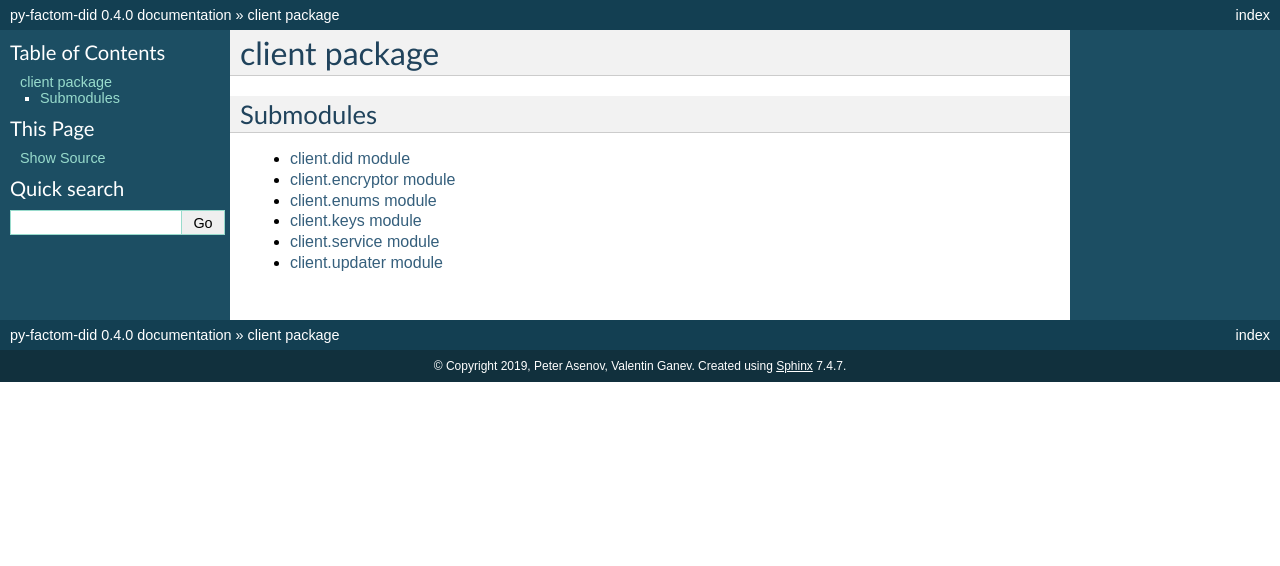
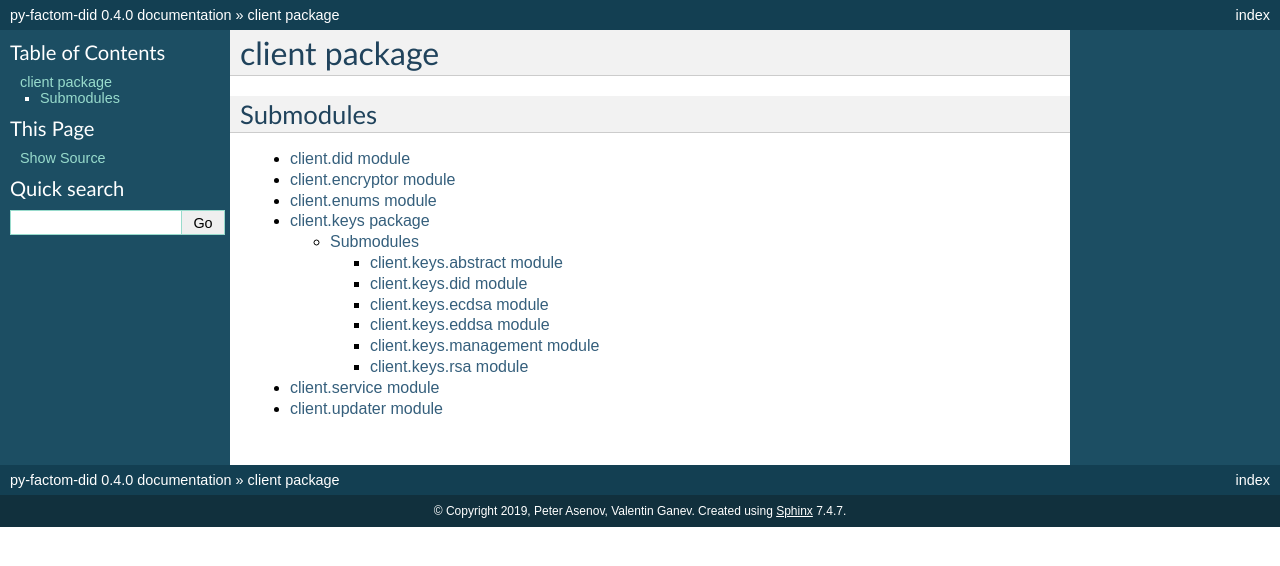
Before and after one commit to factomatic/py-factom-did, a Sphinx documentation site: the page built from docs/client.rst, in a window 1280 px wide. Shown: the top 566 px of the page. Built offline with Sphinx 7.4.7, drawn with Linux system fonts in a browser that asks for light colours.

Commit message:
update documnetation

```diff
--- /dev/null
+++ b/docs/client.keys.abstract.rst
@@ -0,0 +1,7 @@
+client.keys.abstract module
+===========================
+
+.. automodule:: client.keys.abstract
+    :members:
+    :undoc-members:
+    :show-inheritance:
--- /dev/null
+++ b/docs/client.keys.did.rst
@@ -0,0 +1,7 @@
+client.keys.did module
+======================
+
+.. automodule:: client.keys.did
+    :members:
+    :undoc-members:
+    :show-inheritance:
--- /dev/null
+++ b/docs/client.keys.ecdsa.rst
@@ -0,0 +1,7 @@
+client.keys.ecdsa module
+========================
+
+.. automodule:: client.keys.ecdsa
+    :members:
+    :undoc-members:
+    :show-inheritance:
--- /dev/null
+++ b/docs/client.keys.eddsa.rst
@@ -0,0 +1,7 @@
+client.keys.eddsa module
+========================
+
+.. automodule:: client.keys.eddsa
+    :members:
+    :undoc-members:
+    :show-inheritance:
--- /dev/null
+++ b/docs/client.keys.management.rst
@@ -0,0 +1,7 @@
+client.keys.management module
+=============================
+
+.. automodule:: client.keys.management
+    :members:
+    :undoc-members:
+    :show-inheritance:
--- /dev/null
+++ b/docs/client.keys.rsa.rst
@@ -0,0 +1,7 @@
+client.keys.rsa module
+======================
+
+.. automodule:: client.keys.rsa
+    :members:
+    :undoc-members:
+    :show-inheritance:
--- a/docs/client.keys.rst
+++ b/docs/client.keys.rst
@@ -1,7 +1,14 @@
-client.keys module
-==================
+client.keys package
+===================
 
-.. automodule:: client.keys
-    :members:
-    :undoc-members:
-    :show-inheritance:
+Submodules
+----------
+
+.. toctree::
+
+   client.keys.abstract
+   client.keys.did
+   client.keys.ecdsa
+   client.keys.eddsa
+   client.keys.management
+   client.keys.rsa
```
